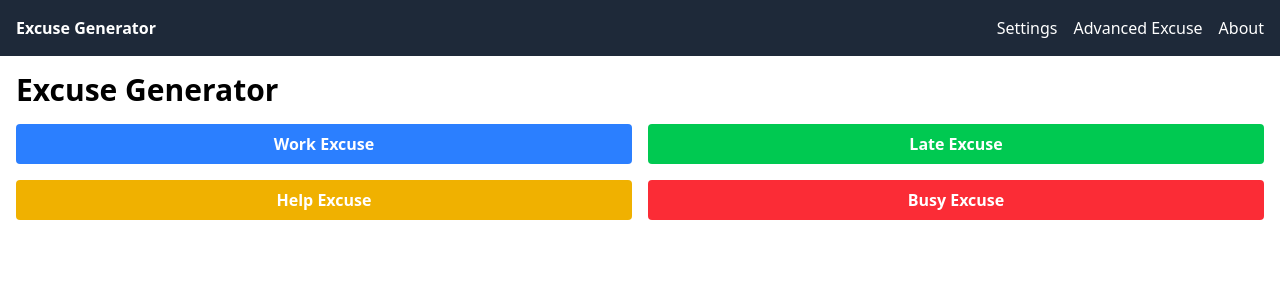
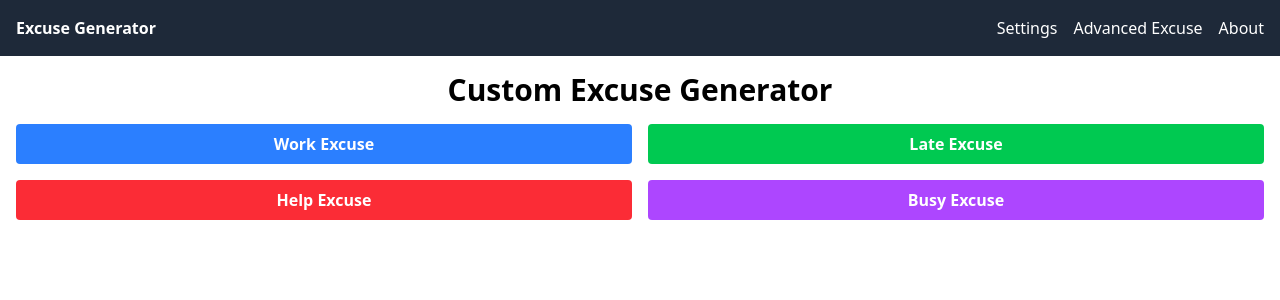
Before and after one commit to jdmartens/excuse_generator_angular, an Angular app: page / in a window 1280 px wide. Shown: the top 300 px of the page. Built offline with nearby package versions, Linux system fonts and the light colour scheme; no server answers.

Commit message:
tweak colors

```diff
--- a/src/app/home/home.component.html
+++ b/src/app/home/home.component.html
@@ -1,5 +1,5 @@
 <div class="container mx-auto p-4">
-  <h1 class="text-3xl font-bold mb-4">Excuse Generator</h1>
+  <h1 class="text-3xl font-bold mb-4 text-center">Custom Excuse Generator</h1>
   <div class="grid grid-cols-2 gap-4 mb-4">
     <button (click)="getExcuse('work')" class="bg-blue-500 hover:bg-blue-700 text-white font-bold py-2 px-4 rounded">
       Work Excuse
@@ -7,10 +7,10 @@
     <button (click)="getExcuse('late')" class="bg-green-500 hover:bg-green-700 text-white font-bold py-2 px-4 rounded">
       Late Excuse
     </button>
-    <button (click)="getExcuse('help')" class="bg-yellow-500 hover:bg-yellow-700 text-white font-bold py-2 px-4 rounded">
+    <button (click)="getExcuse('help')" class="bg-red-500 hover:bg-red-700 text-white font-bold py-2 px-4 rounded">
       Help Excuse
     </button>
-    <button (click)="getExcuse('busy')" class="bg-red-500 hover:bg-red-700 text-white font-bold py-2 px-4 rounded">
+    <button (click)="getExcuse('busy')" class="bg-purple-500 hover:bg-purple-700 text-white font-bold py-2 px-4 rounded">
       Busy Excuse
     </button>
   </div>
```
